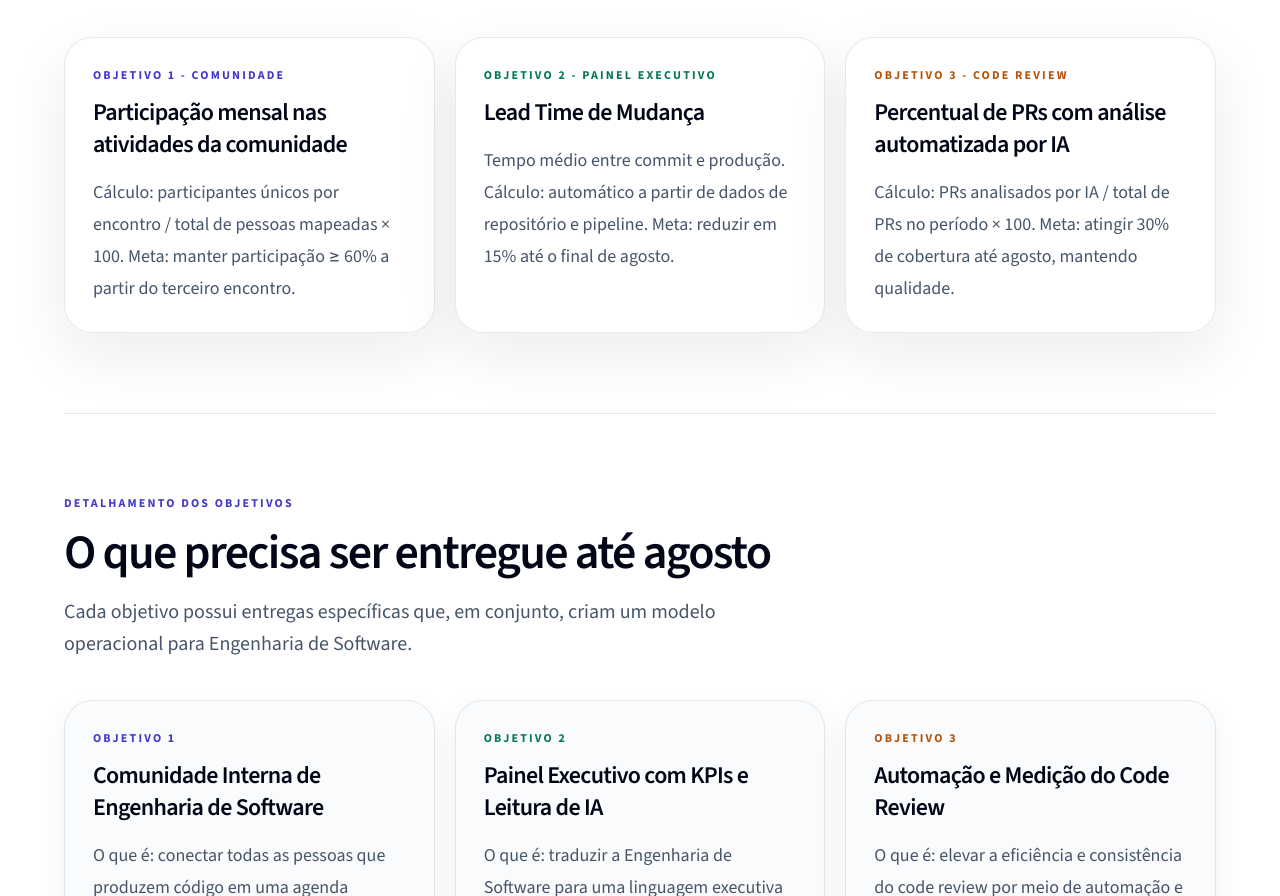
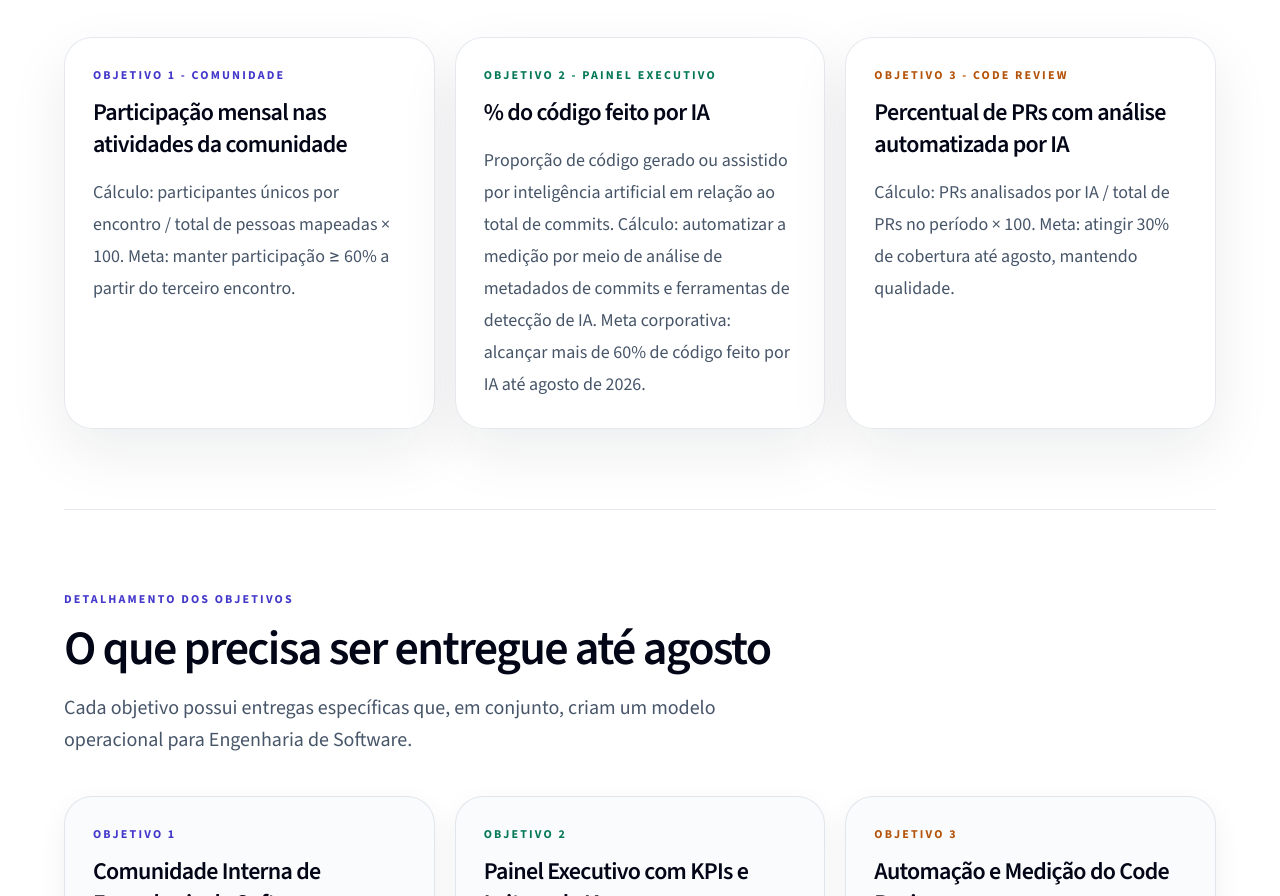
Before and after one commit to davidleyabe/presentations, a website: page presentations/engenharia-software/index.html in a window 1280 px wide. Shown: the part 2312-3208 px from the top of the page. Drawn offline with nearby package versions, Linux system fonts and the light colour scheme.

Commit message:
fix: update engenharia software IA KPI

```diff
--- a/presentations/engenharia-software/index.html
+++ b/presentations/engenharia-software/index.html
@@ -188,8 +188,8 @@
           </article>
           <article class="premium-card rounded-[28px] p-6 md:p-7">
             <p class="eyebrow text-emerald-700">Objetivo 2 - Painel Executivo</p>
-            <h3 class="mt-3 text-2xl font-semibold tracking-[-0.03em] text-slate-950">Lead Time de Mudança</h3>
-            <p class="mt-4 text-lg leading-8 text-slate-600">Tempo médio entre commit e produção. Cálculo: automático a partir de dados de repositório e pipeline. Meta: reduzir em 15% até o final de agosto.</p>
+            <h3 class="mt-3 text-2xl font-semibold tracking-[-0.03em] text-slate-950">% do código feito por IA</h3>
+            <p class="mt-4 text-lg leading-8 text-slate-600">Proporção de código gerado ou assistido por inteligência artificial em relação ao total de commits. Cálculo: automatizar a medição por meio de análise de metadados de commits e ferramentas de detecção de IA. Meta corporativa: alcançar mais de 60% de código feito por IA até agosto de 2026.</p>
           </article>
           <article class="premium-card rounded-[28px] p-6 md:p-7">
             <p class="eyebrow text-amber-700">Objetivo 3 - Code Review</p>
```
